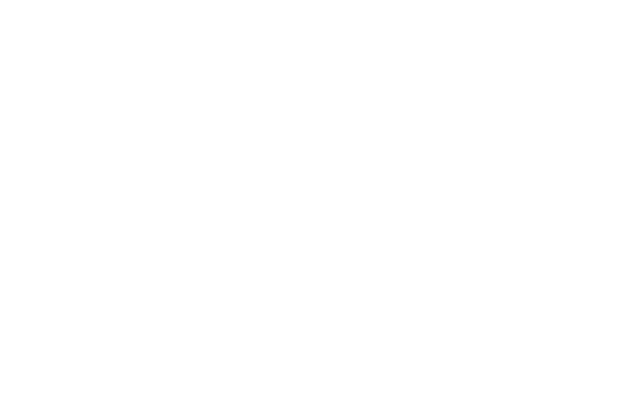
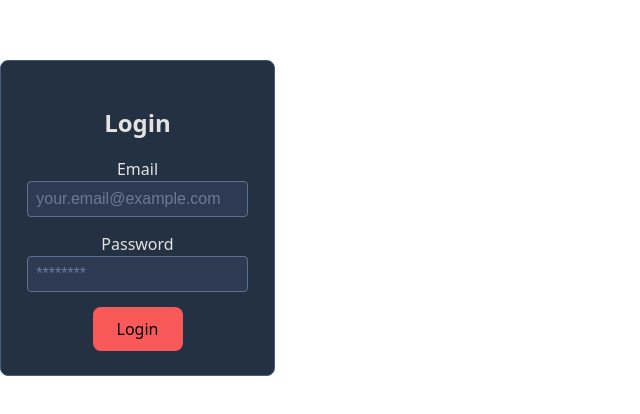
Before and after one commit to dddinkov/marketplace, a React app in the folder frontend/: page /login in a window 1280 px wide. Before the commit this address had no page. Shown: the part 182-596 px from the top of the page, without its empty margins (0-640 px from the left). Built offline with nearby package versions, Linux system fonts and the light colour scheme; the HTML template or start-up script is replaced by a standard one.

Commit message:
A login form added to frontend.

```diff
--- a/frontend/src/App.jsx
+++ b/frontend/src/App.jsx
@@ -1,11 +1,13 @@
 import { BrowserRouter as Router, Routes, Route} from "react-router-dom";
 import Register from "./pages/Register";
+import Login from "./pages/Login";
 
 export default function App() {
     return (
         <Router>
             <Routes>
                 <Route path="/register" element={<Register />} />
+                <Route path="/login" element={<Login />} />
             </Routes>
         </Router>
     );
--- a/frontend/src/api.js
+++ b/frontend/src/api.js
@@ -1,7 +1,7 @@
 export const API_URL = "http://localhost:8080";
 
 export async function registerUser(email, password) {
-    const response = await fetch(`${API_URL}/users`, {
+    const response = await fetch(`${API_URL}/auth/register`, {
         method: "POST",
         headers: {"Content-Type": "application/json" },
         body: JSON.stringify({email, password})
@@ -16,8 +16,30 @@
         else {
             alert(`Registration failed.`);
         }
+
+        throw new Error(message || "Registration failed");
     }
     return response.json();
+}
+
+export async function  loginUser(email, password) {
+    const response = await fetch(`${API_URL}/auth/login`, {
+        method: "POST",
+        headers: {"Content-Type": "application/json" },
+        body: JSON.stringify({email, password})
+    });
+
+    if (!response.ok) {
+        const message = await response.text();
+        if (response.status === 401) {
+            alert(`Login failed: ${message}`);
+        } else {
+            alert(`Login failed`);
+        }
+        throw new Error(message || "Login failed");
+    }
+
+    return response.json()
 }
 
 export async function updatePassword(userId, newPassword) {
--- /dev/null
+++ b/frontend/src/pages/Login.jsx
@@ -0,0 +1,67 @@
+import { useState } from "react";
+import { loginUser } from "../api"; // make sure this is the function we wrote earlier
+import "../styles/Login.css"; // optional styling
+
+export default function Login() {
+    const [email, setEmail] = useState("");
+    const [password, setPassword] = useState("");
+    const [error, setError] = useState("");
+    const [loading, setLoading] = useState(false);
+    const [success, setSuccess] = useState(false);
+
+    const handleSubmit = async (e) => {
+        e.preventDefault();
+        setError("");
+        setSuccess(false);
+        setLoading(true);
+
+        try {
+            const data = await loginUser(email, password);
+            localStorage.setItem("token", data.token);
+            localStorage.setItem("email", data.email);
+            setSuccess(true);
+            setEmail("");
+            setPassword("");
+        } catch (err) {
+            setError(err.message || "Login failed");
+        } finally {
+            setLoading(false);
+        }
+    };
+
+    return (
+        <div className="login-container">
+            <h2>Login</h2>
+            {success && <p style={{ color: "green" }}>Login successful!</p>}
+            {error && <p style={{ color: "red" }}>{error}</p>}
+
+            <form onSubmit={handleSubmit}>
+                <label htmlFor="email">Email</label>
+                <input
+                    id="email"
+                    type="email"
+                    placeholder="your.email@example.com"
+                    value={email}
+                    onChange={(e) => setEmail(e.target.value)}
+                    required
+                    disabled={loading}
+                />
+
+                <label htmlFor="password">Password</label>
+                <input
+                    id="password"
+                    type="password"
+                    placeholder="********"
+                    value={password}
+                    onChange={(e) => setPassword(e.target.value)}
+                    required
+                    disabled={loading}
+                />
+
+                <button type="submit" disabled={loading}>
+                    {loading ? "Logging in..." : "Login"}
+                </button>
+            </form>
+        </div>
+    );
+}
--- /dev/null
+++ b/frontend/src/styles/Login.css
@@ -0,0 +1,75 @@
+:root {
+    /* Backgrounds */
+    --color-bg-primary: #233142;     /* основен фон на контейнера */
+    --color-bg-input: #2e3a52;       /* фон на инпутите */
+    --color-bg-button: var(--color-primary); /* фон на бутона */
+
+    /* Borders */
+    --color-border-primary: #455d7a;
+    --color-border-input: #5a728f;
+
+    /* Text */
+    --color-text-primary: #e3e3e3;    /* основен текст (малко по-светъл от border) */
+    --color-text-muted: #7a8ba6;      /* по-слабо видим текст, подсказки */
+    --color-text-placeholder: #6b7a95; /* цвят за placeholder */
+
+    /* Buttons */
+    --color-primary: #f95959;
+    --color-primary-hover: #ff6e6e;
+
+    /* Errors */
+    --color-error: #dc2626;
+}
+
+
+
+.login-container {
+    max-width: 400px;
+    margin: 60px auto;
+    padding: 24px;
+    border: 1px solid var(--color-border-primary);
+    border-radius: 8px;
+    background: var(--color-bg-primary);
+    color: var(--color-text-primary);
+}
+
+.login-container form {
+    display: flex;
+    flex-direction: column;
+    align-items: center;
+}
+
+.login-container h2 {
+    text-align: center;
+    margin-bottom: 16px;
+    color: var(--color-text-primary);
+}
+
+.login-container input {
+    width: 90%;
+    padding: 8px;
+    font-size: 16px;
+    margin-bottom: 15px;
+    background-color: var(--color-bg-input);
+    border: 1px solid var(--color-border-input);
+    color: var(--color-text-primary);
+    border-radius: 4px;
+}
+
+.login-container input::placeholder {
+    color: var(--color-text-placeholder);
+}
+
+.login-container input:focus {
+    outline: none;
+    border-color: var(--color-primary);
+    box-shadow: 0 0 5px var(--color-primary);
+}
+
+.login-container button {
+    width: 40%;
+    padding: 10px;
+    font-size: 16px;
+    cursor: pointer;
+    background-color: var(--color-primary);
+}
```
